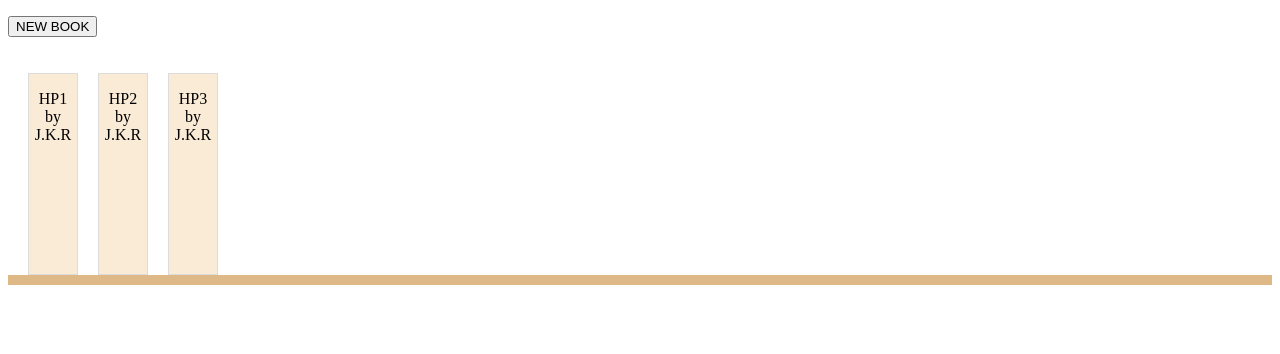
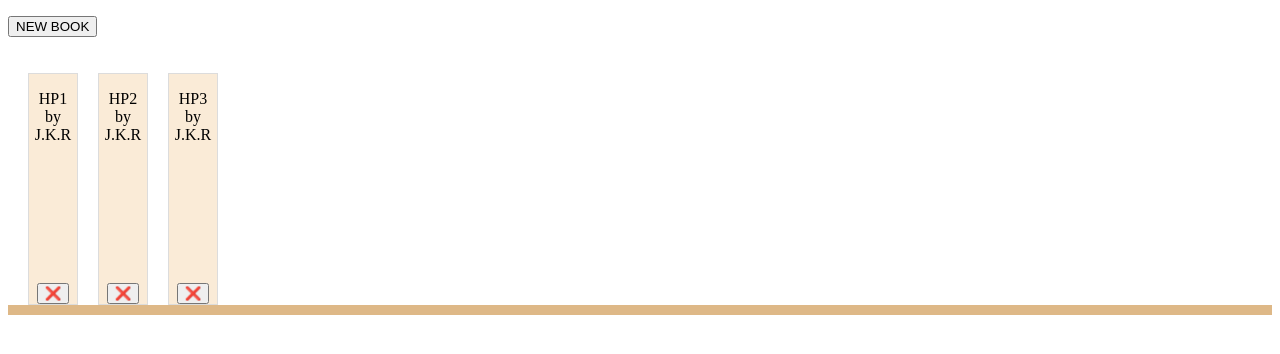
Before and after one commit to baglana/odin-library, a plain HTML site: page index.html in a window 1280 px wide. Drawn offline with Linux system fonts and the light colour scheme.

Commit message:
Add delete button

```diff
--- a/main.js
+++ b/main.js
@@ -25,14 +25,30 @@ function addBookToLibrary() {
 
 function displayBooks() {
     output.innerHTML = '';
-    for (const book of myLibrary) {
+    for (const ind in myLibrary) {
         const card = document.createElement('div');
+
+        const book = myLibrary[ind];
         const p = document.createElement('p');
         p.textContent = `${book.title} by ${book.author}`;
         card.appendChild(p);
+
+        const delBtn = document.createElement('button');
+        delBtn.setAttribute('data-ind', ind);
+        delBtn.onclick = deleteBookFromLibrary;
+        delBtn.textContent = '❌';
+        card.appendChild(delBtn);
+
         card.classList.add('card');
         output.appendChild(card);
     }
 };
 
 window.onload = displayBooks;
+
+function deleteBookFromLibrary(evt) {
+  const ind = evt.target.getAttribute('data-ind');
+  console.log('ind', ind);
+  myLibrary.splice(ind, 1);
+  displayBooks();
+}
--- a/style.css
+++ b/style.css
@@ -1,4 +1,5 @@
 output {
+    min-height: 232px;
     padding: 20px;
     padding-bottom: 0;
     display: grid;
@@ -12,4 +13,8 @@ output {
     border: 1px solid gainsboro;
     min-height: 200px;
     text-align: center;
+    display: flex;
+    flex-direction: column;
+    align-items: center;
+    justify-content: space-between;
 }
```
